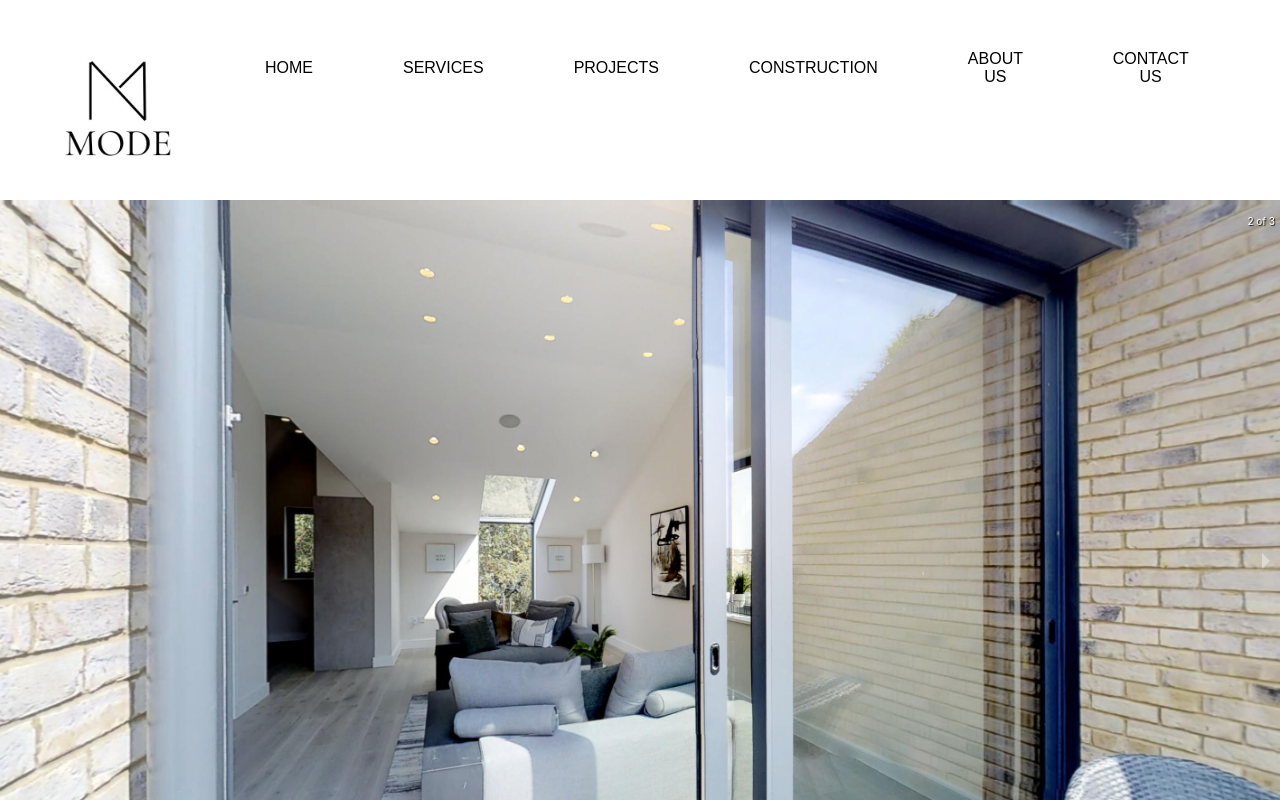
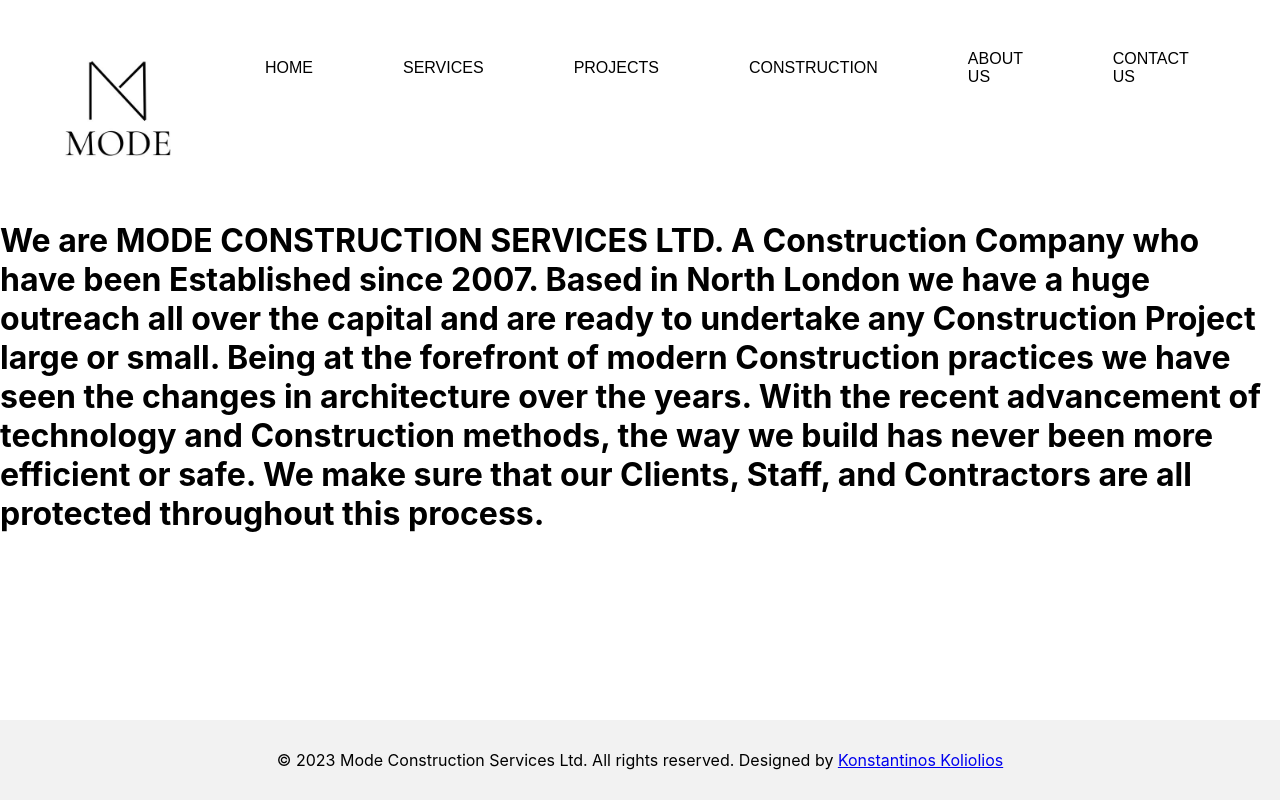
Before and after one commit to kostas39/mode_new, a React (Create React App) app: page /about-us in a window 1280 px wide. Shown: the top 800 px of the page. Built offline with nearby package versions, Linux system fonts and the light colour scheme; a small style sheet from the web is missing.

Commit message:
fixing the button

```diff
--- a/package.json
+++ b/package.json
@@ -14,6 +14,7 @@
     "react": "^18.2.0",
     "react-dom": "^18.2.0",
     "react-responsive-carousel": "^3.2.23",
+    "react-router-dom": "^6.11.2",
     "react-scripts": "5.0.1",
     "web-vitals": "^2.1.4"
   },
--- a/src/App.css
+++ b/src/App.css
@@ -1,6 +1,28 @@
 .App {
-  text-align: center;
+  display: flex;
+  flex-direction: column;
+  min-height: 100vh;
+  justify-content: space-between;
+  position: relative;
 }
+
+.Content {
+  flex-grow: 1;
+}
+
+.Footer {
+  position: absolute;
+  left: 0;
+  right: 0;
+  bottom: 0;
+  height: 80px;
+  background-color: #f2f2f2;
+  display: flex;
+  justify-content: center;
+  align-items: center;
+}
+
+
 
 .App-logo {
   height: 40vmin;
--- a/src/App.js
+++ b/src/App.js
@@ -1,17 +1,36 @@
+import React from 'react';
 import './App.css';
+import { BrowserRouter, Route, Routes } from 'react-router-dom';
 import Header from './components/Header/Header';
 import Hero from './components/Hero/Hero';
 import Footer from './components/Footer/Footer';
 import CompanyIntroduction from './components/CompanyIntroduction/CompanyIntroduction';
+import AboutUsPage from './components/AboutUsPage/AboutUsPage';
 
 function App() {
   return (
-    <div className="App">
-      <Header />
+    <BrowserRouter>
+      <div className="App">
+        <Header />
+        <div className="Content">
+          <Routes>
+            <Route path="/" element={<HomePage />} />
+            <Route path="/about-us" element={<AboutUsPage />} />
+          </Routes>
+            <Footer />
+        </div>
+      </div>
+    </BrowserRouter>
+  );
+}
+
+
+function HomePage() {
+  return (
+    <>
       <Hero />
       <CompanyIntroduction />
-      <Footer />
-    </div>
+    </>
   );
 }
 
--- /dev/null
+++ b/src/components/AboutUsPage/AboutUsPage.js
@@ -0,0 +1,23 @@
+import React from "react";
+
+const AboutUsPage = () => {
+  const isAboutUsRoute = window.location.pathname === "/about-us";
+
+  if (!isAboutUsRoute) {
+    return null; // Render nothing if the current route is not "/about-us"
+  }
+
+  return (
+    <div>
+      <h1>We are MODE CONSTRUCTION SERVICES LTD. A Construction Company who have been Established since 2007.
+        Based in North London we have a huge outreach all over the capital and are ready to undertake any
+        Construction Project large or small. Being at the forefront of modern Construction
+        practices we have seen the changes in architecture over the years. With the recent advancement
+        of technology and Construction methods, the way we build has never been more efficient or safe.
+        We make sure that our Clients, Staff, and Contractors are all protected throughout this process.</h1>
+      {/* Add the rest of your content */}
+    </div>
+  );
+};
+
+export default AboutUsPage;
--- a/src/components/CompanyIntroduction/CompanyIntroduction.js
+++ b/src/components/CompanyIntroduction/CompanyIntroduction.js
@@ -1,6 +1,8 @@
+// CompanyIntroduction.js
 import React from "react";
-import "./CompanyIntroduction.css"
-import companyPhoto from "..//..//assets/companyPhoto.jpeg"
+import "./CompanyIntroduction.css";
+import companyPhoto from "..//..//assets/companyPhoto.jpeg";
+import { Link } from "react-router-dom";
 
 const CompanyIntroduction = () => {
   return (
@@ -20,7 +22,7 @@ const CompanyIntroduction = () => {
             more efficient or safe. We make sure that our Clients, Staff, and Contractors are all protected
             throughout this process.
           </p>
-          <button className="about-us-button">About Us</button>
+          <Link to="/about-us" className="about-us-button">About Us</Link>
         </div>
       </div>
       <div className="right-half">
@@ -30,5 +32,4 @@ const CompanyIntroduction = () => {
   );
 };
 
-
 export default CompanyIntroduction;
--- a/src/components/Footer/Footer.css
+++ b/src/components/Footer/Footer.css
@@ -0,0 +1,11 @@
+.footer {
+  position: fixed;
+  left: 0;
+  right: 0;
+  bottom: 0;
+  height: 80px;
+  background-color: #f2f2f2;
+  display: flex;
+  justify-content: center;
+  align-items: center;
+}
```
Also changed, not shown: 1 other file (tests, documents, lock files or other folders).
